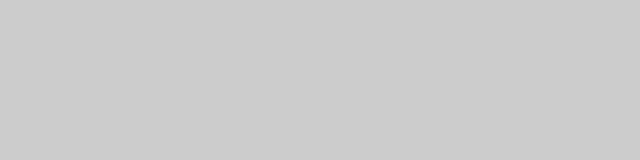
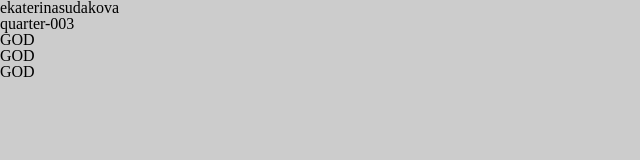
Before and after one commit to ekaterinasudakova/w1-p2, a website: page index.html in a window 1280 px wide. Shown: the whole page, without its empty margins (0-640 px from the left). Drawn offline with Linux system fonts and the light colour scheme.

Commit message:
basic markup

```diff
--- a/index.html
+++ b/index.html
@@ -10,7 +10,13 @@
 		<link rel="stylesheet" href="dist/css/main.css">
 	</head>
 	<body>
-
+		<h1>ekaterinasudakova</h1>
+		<h2>quarter-003</h2>
+		<ul>
+			<li>GOD</li>
+			<li>GOD</li>
+			<li>GOD</li>
+		</ul>
 		<script src="dist/js/main.js"></script>
 
 	</body>
```
Also changed, not shown: README.md.
